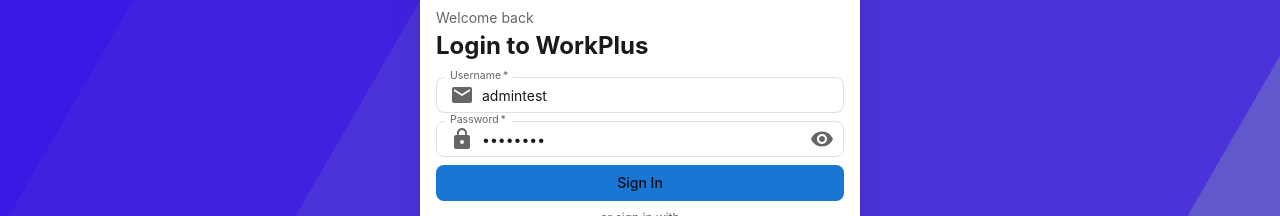
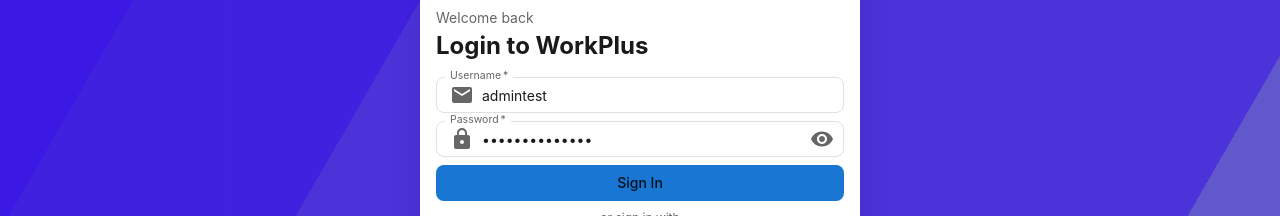
Before and after one commit to Prateek58/WorkPlusUI, a React (Vite) app in the folder workplus-ui/: page /login in a window 1280 px wide. Shown: the part 304-520 px from the top of the page. Built offline with nearby package versions, Linux system fonts and the light colour scheme.

Commit message:
login pass demo

```diff
--- a/workplus-ui/src/pages/Login.tsx
+++ b/workplus-ui/src/pages/Login.tsx
@@ -33,7 +33,8 @@
   const { loading, error } = useSelector((state: RootState) => state.auth);
   const [credentials, setCredentials] = useState({
     username: 'admintest',
-    password: 'Admin123',
+    //password: 'Admin123',
+    password: 'Asdf@#1234_323'
   });
 
   const handleChange = (e: React.ChangeEvent<HTMLInputElement>) => {
```
